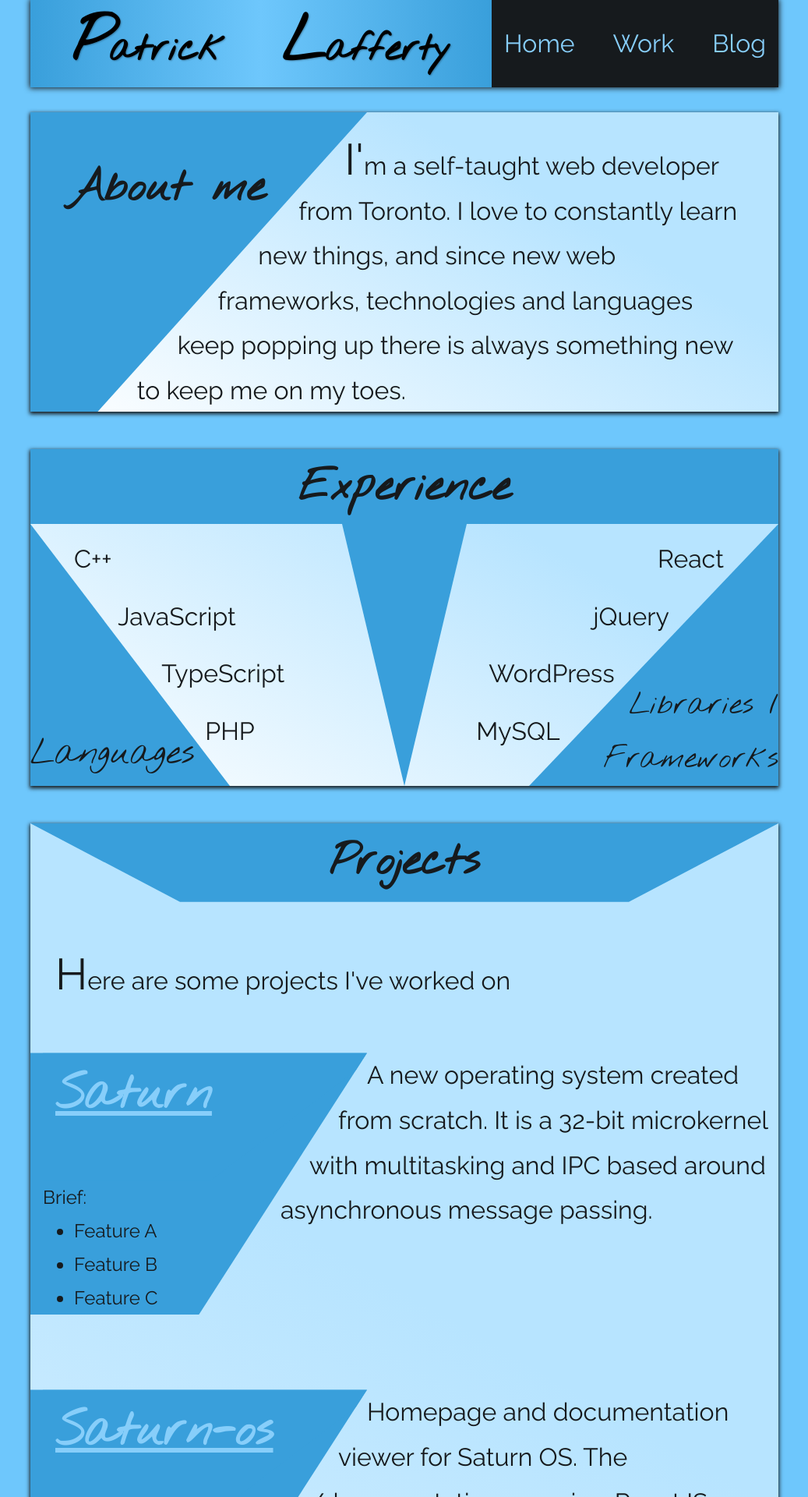
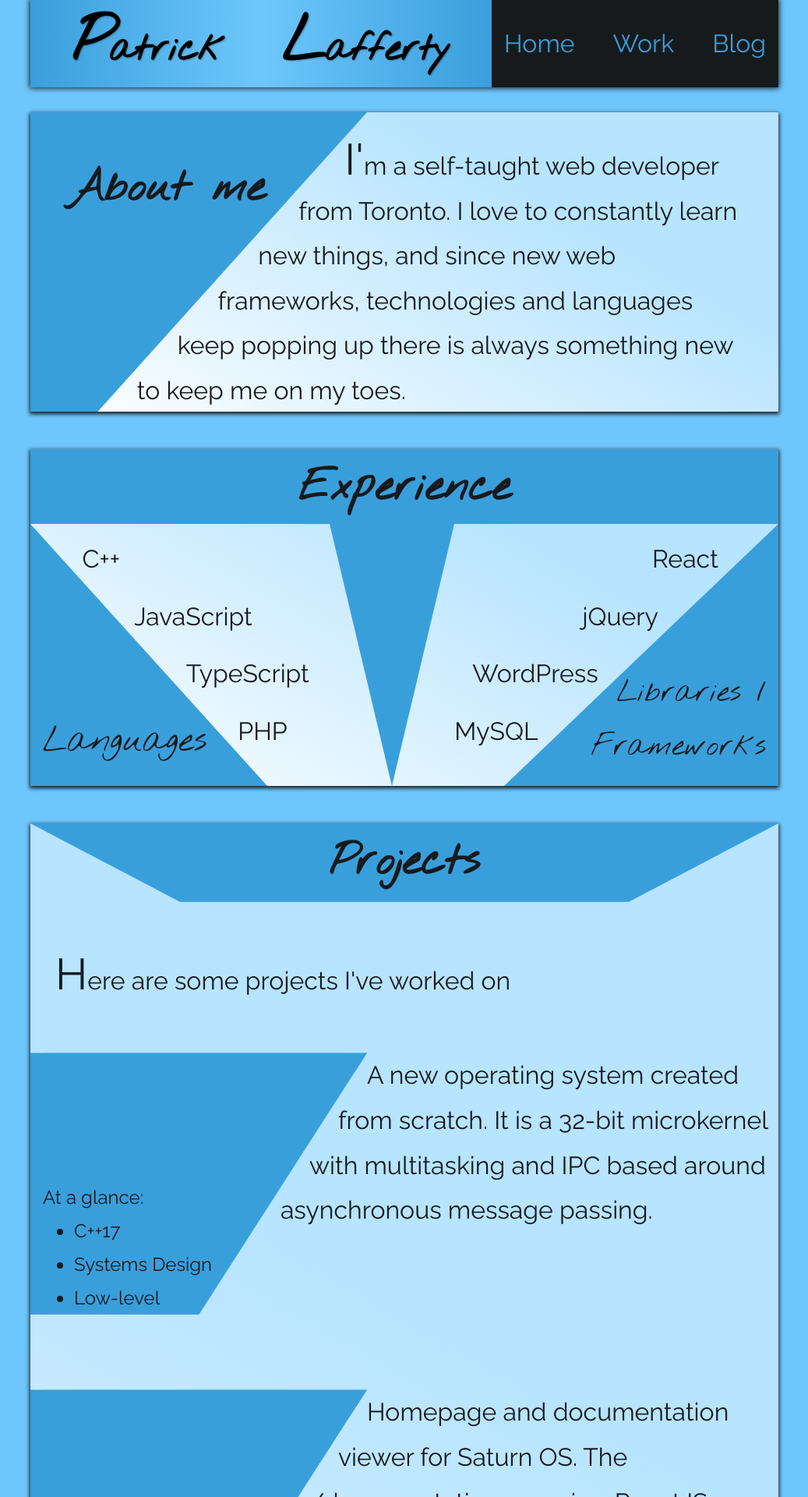
Before and after one commit to patrick-lafferty/portfolio, a Jekyll site: the page built from index.html, in a window 1280 px wide. Shown: the top 1920 px of the page at 78% size, without its empty margins (121-1158 px from the left). Built offline with Jekyll 4.4.1, drawn with Linux system fonts in a browser that asks for light colours; some of the changed text lies outside the part shown.

Commit message:
Redesign see more

```diff
--- a/css/main.scss
+++ b/css/main.scss
@@ -122,7 +122,7 @@
 }
 
 a {
-	color: lightskyblue;
+	color: #399FDB;
 }
 
 .about {
@@ -190,8 +190,8 @@
 	width: 20rem;
 	height: 21rem;
 	float: left;
-	shape-outside: polygon(0 0, 0 100%, 80% 100%);
-	clip-path: polygon(0 0, 0 100%, 80% 100%);
+	shape-outside: polygon(0 0, 0 100%, 95% 100%);
+	clip-path: polygon(0 0, 0 100%, 95% 100%);
 	display: flex;
 	align-items: end;
 }
@@ -200,6 +200,7 @@
 	shape-outside: polygon(100% 0, 100% 100%, 0 100%);
 	clip-path: polygon(100% 0, 100% 100%, 0 100%);
 	float: right;
+	width: 22rem;
 }
 
 .right {
@@ -210,6 +211,7 @@
 	margin: 0;
 	font-family: "Nothing you could do";
 	font-size: 2.8rem;
+	padding: 1rem;
 }
 
 .side__content--right {
@@ -255,6 +257,17 @@
 	background-image: linear-gradient(to right, #399FDB, transparent, #399FDB);
 	display: flex;
 	justify-content: space-around;
+}
+
+.see-more {
+	height: 14rem;
+}
+
+.see-more__banner {
+	clip-path: polygon(0 0, 80% 0, 95% 60%, 95% 60%, 70% 100%, 40% 100%, 20% 100%, 0 100%);
+	shape-outside: polygon(0 0, 80% 0, 95% 60%, 95% 60%, 70% 100%, 40% 100%, 20% 100%, 0 100%);
+	height: 14rem;
+	padding: 0rem 1rem;
 }
 
 .name__word {
--- a/index.html
+++ b/index.html
@@ -57,11 +57,11 @@
 					<h1 class="project__name">Saturn</h1>
 				</a>
 
-				<p class="project__brief">Brief:</p>
+				<p class="project__brief">At a glance:</p>
 				<ul class="project__brief">
-					<li>Feature A</li>
-					<li>Feature B</li>
-					<li>Feature C</li>
+					<li>C++17</li>
+					<li>Systems Design</li>
+					<li>Low-level</li>
 				</ul>
 
 			</div>
@@ -77,11 +77,11 @@
 					<h1 class="project__name">Saturn-os</h1>
 				</a>
 
-				<p class="project__brief">Brief:</p>
+				<p class="project__brief">At a glance:</p>
 				<ul class="project__brief">
-					<li>Feature A</li>
-					<li>Feature B</li>
-					<li>Feature C</li>
+					<li>ReactJS</li>
+					<li>JavaScript</li>
+					<li>Python</li>
 				</ul>
 
 			</div>
@@ -99,11 +99,11 @@
 					<h1 class="project__name">Rain</h1>
 				</a>
 
-				<p class="project__brief">Brief:</p>
+				<p class="project__brief">At a glance:</p>
 				<ul class="project__brief">
-					<li>Feature A</li>
-					<li>Feature B</li>
-					<li>Feature C</li>
+					<li>Racket</li>
+					<li>Lexer</li>
+					<li>Interpreter</li>
 				</ul>
 
 			</div>
@@ -120,11 +120,11 @@
 					<h1 class="project__name">SpaceYYZ</h1>
 				</a>
 
-				<p class="project__brief">Brief:</p>
+				<p class="project__brief">At a glance:</p>
 				<ul class="project__brief">
-					<li>Feature A</li>
-					<li>Feature B</li>
-					<li>Feature C</li>
+					<li>AngularJS</li>
+					<li>JavaScript</li>
+					<li>Responsive</li>
 				</ul>
 
 			</div>
@@ -141,11 +141,11 @@
 
 					<h1 class="about__banner project__banner project__name">HousingDB</h1>
 
-					<p class="project__brief">Brief:</p>
+					<p class="project__brief">At a glance:</p>
 					<ul class="project__brief">
-						<li>Feature A</li>
-						<li>Feature B</li>
-						<li>Feature C</li>
+						<li>PHP</li>
+						<li>MySQL</li>
+						<li>WordPress</li>
 					</ul>
 
 				</div>
@@ -159,9 +159,12 @@
 
 	</section>
 
-	<section class="about__github">
-		<h1 class="about--header">Want to see more?</h1>
-		<p class="about--description">Check out my <a href="https://github.com/patrick-lafferty">github</a> or visit my <a href="/blog">blog</a>. Want to get in touch? Email me at <a href="mailto:patrick_lafferty@outlook.com">patrick_lafferty@outlook.com</a></p>
+	<section class="about__intro see-more">
+		<div class="about__banner see-more__banner">
+			<h1 class="about__header">Want to see more?</h1>
+		</div>
+
+		<p class="about__description">Check out my <a href="https://github.com/patrick-lafferty">github</a> or visit my <a href="/blog">blog</a>. Want to get in touch? Email me at <a href="mailto:patrick_lafferty@outlook.com">patrick_lafferty@outlook.com</a></p>
 	</section>
 
 </article>
```
